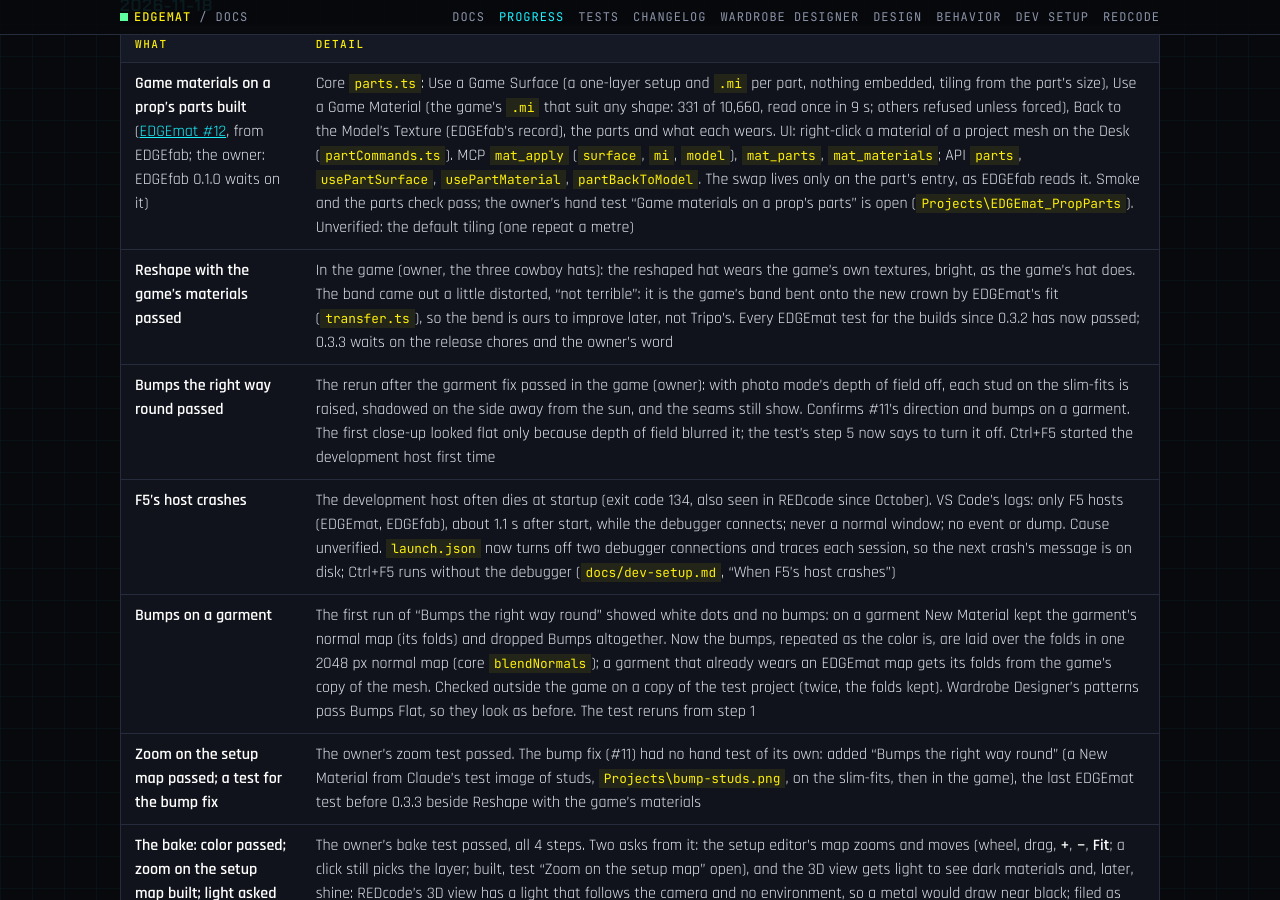
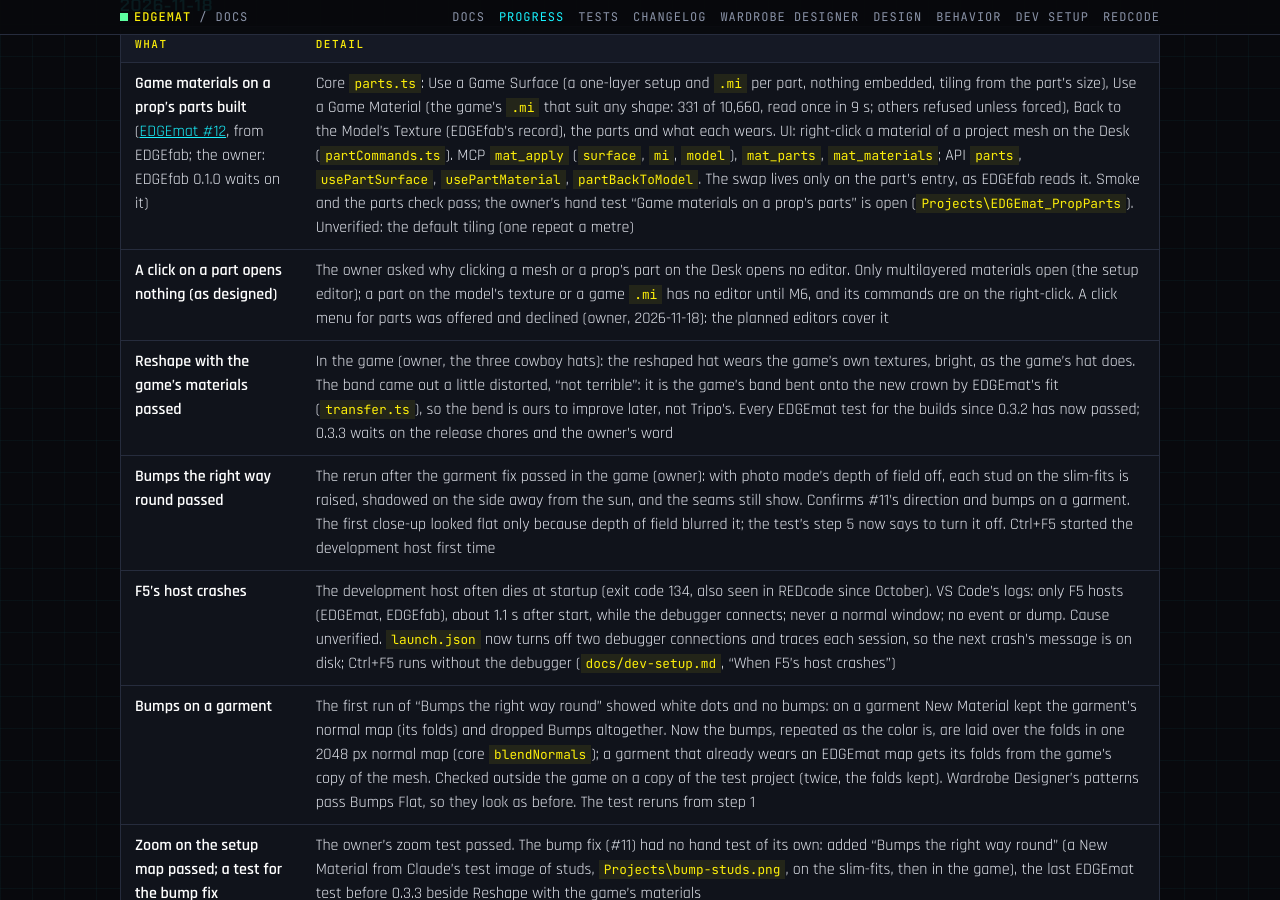
Before and after one commit to Edgemodders/EDGEmat, a Jekyll site: the page built from docs/progress.md, in a window 1280 px wide and 900 px high, scrolled down 4584 px. Built offline with Jekyll 4.4.1, drawn with Linux system fonts in a browser that asks for light colours; our own code applies the rules of GitHub Pages for plain Markdown files.

Commit message:
Progress: a click on a prop's part opens nothing until M6's editors (owner: no click menu)
Co-Authored-By: Claude Opus 5.5 <noreply@anthropic.com>

```diff
--- a/docs/progress.md
+++ b/docs/progress.md
@@ -63,6 +63,7 @@ Last updated 2026-11-03.
 | What | Detail |
 |---|---|
 | **Game materials on a prop's parts built** ([EDGEmat #12](https://github.com/Edgemodders/EDGEmat/issues/12), from EDGEfab; the owner: EDGEfab 0.1.0 waits on it) | Core `parts.ts`: Use a Game Surface (a one-layer setup and `.mi` per part, nothing embedded, tiling from the part's size), Use a Game Material (the game's `.mi` that suit any shape: 331 of 10,660, read once in 9 s; others refused unless forced), Back to the Model's Texture (EDGEfab's record), the parts and what each wears. UI: right-click a material of a project mesh on the Desk (`partCommands.ts`). MCP `mat_apply` (`surface`, `mi`, `model`), `mat_parts`, `mat_materials`; API `parts`, `usePartSurface`, `usePartMaterial`, `partBackToModel`. The swap lives only on the part's entry, as EDGEfab reads it. Smoke and the parts check pass; the owner's hand test "Game materials on a prop's parts" is open (`Projects\EDGEmat_PropParts`). Unverified: the default tiling (one repeat a metre) |
+| **A click on a part opens nothing (as designed)** | The owner asked why clicking a mesh or a prop's part on the Desk opens no editor. Only multilayered materials open (the setup editor); a part on the model's texture or a game `.mi` has no editor until M6, and its commands are on the right-click. A click menu for parts was offered and declined (owner, 2026-11-18): the planned editors cover it |
 | **Reshape with the game's materials passed** | In the game (owner, the three cowboy hats): the reshaped hat wears the game's own textures, bright, as the game's hat does. The band came out a little distorted, "not terrible": it is the game's band bent onto the new crown by EDGEmat's fit (`transfer.ts`), so the bend is ours to improve later, not Tripo's. Every EDGEmat test for the builds since 0.3.2 has now passed; 0.3.3 waits on the release chores and the owner's word |
 | **Bumps the right way round passed** | The rerun after the garment fix passed in the game (owner): with photo mode's depth of field off, each stud on the slim-fits is raised, shadowed on the side away from the sun, and the seams still show. Confirms #11's direction and bumps on a garment. The first close-up looked flat only because depth of field blurred it; the test's step 5 now says to turn it off. Ctrl+F5 started the development host first time |
 | **F5's host crashes** | The development host often dies at startup (exit code 134, also seen in REDcode since October). VS Code's logs: only F5 hosts (EDGEmat, EDGEfab), about 1.1 s after start, while the debugger connects; never a normal window; no event or dump. Cause unverified. `launch.json` now turns off two debugger connections and traces each session, so the next crash's message is on disk; Ctrl+F5 runs without the debugger (`docs/dev-setup.md`, "When F5's host crashes") |
```
